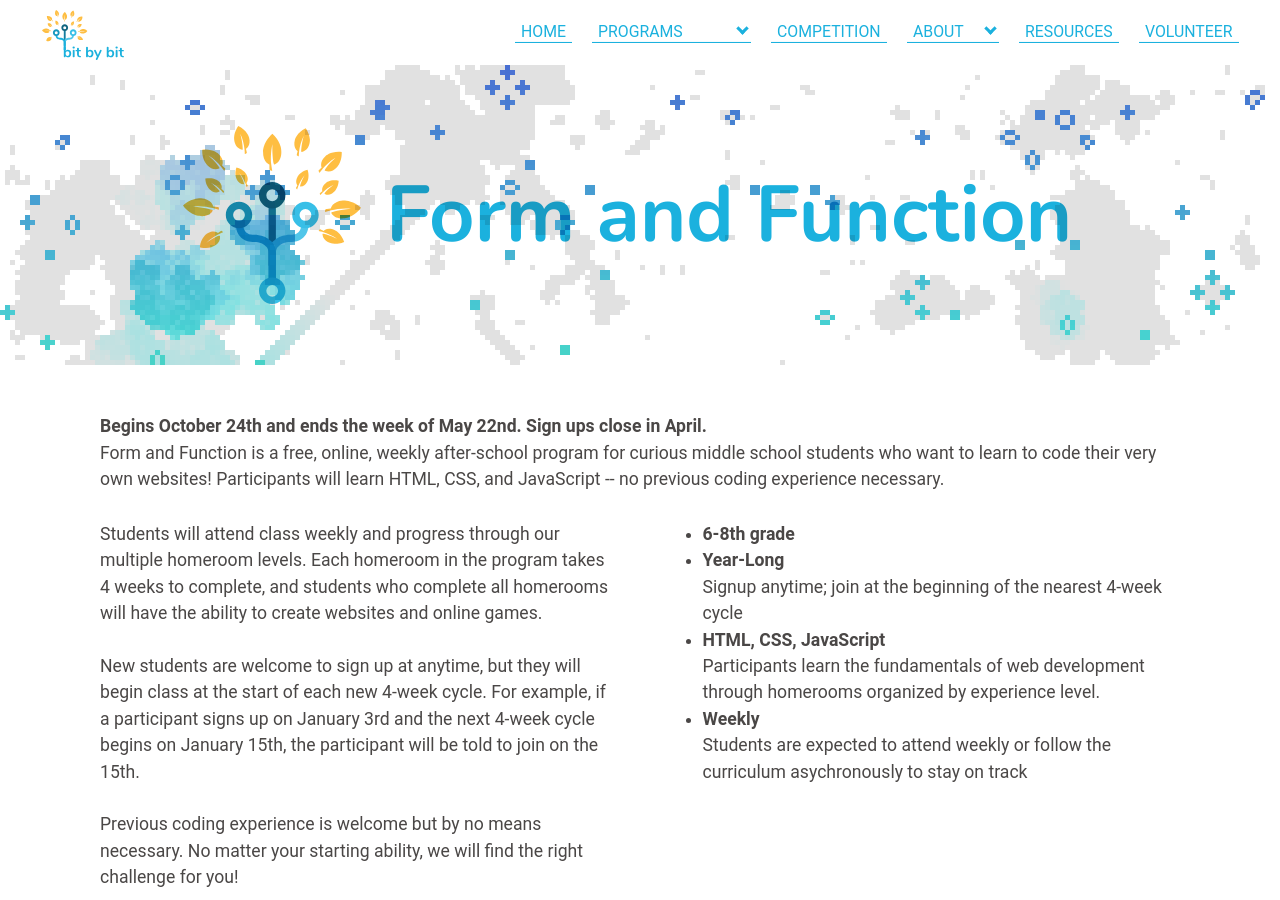
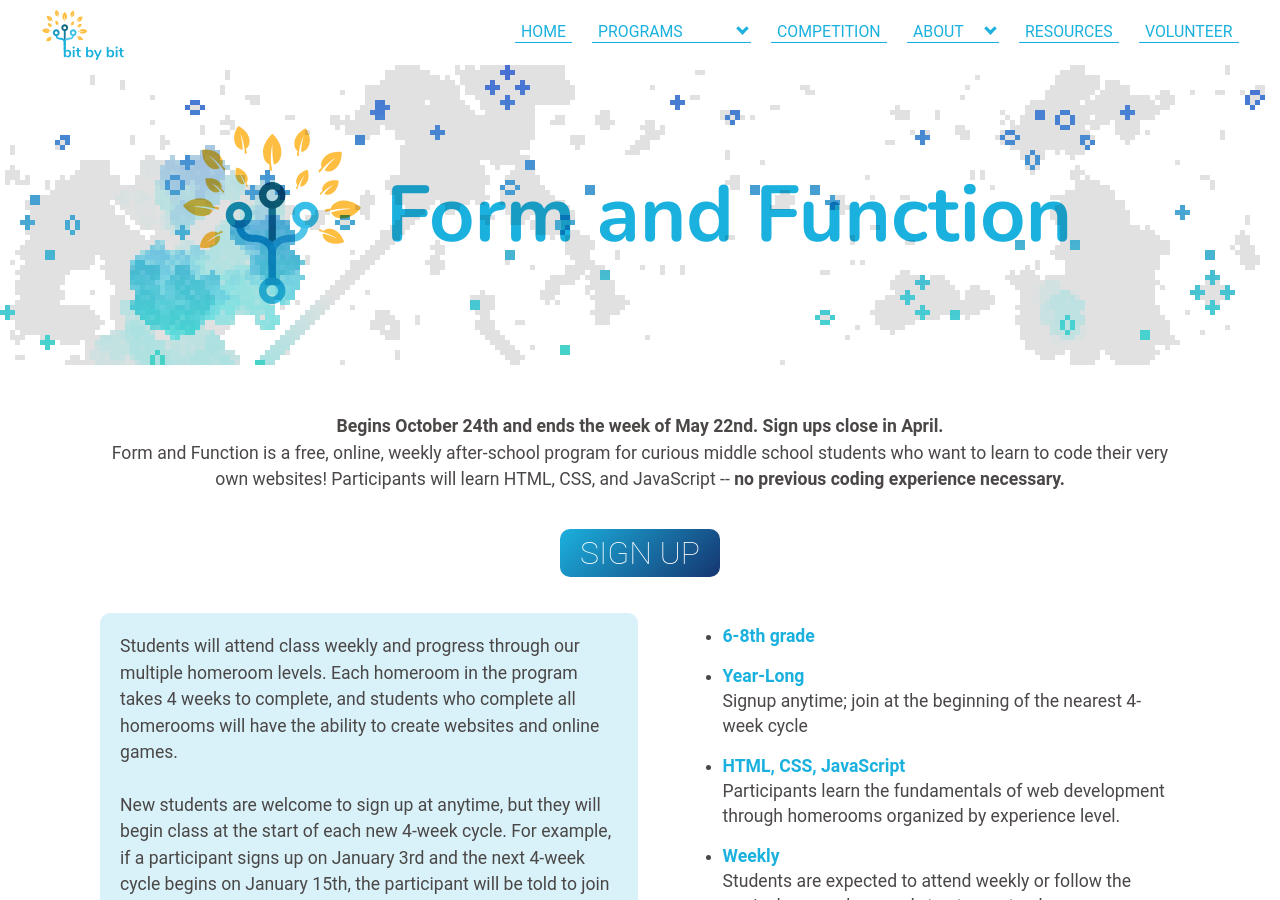
Before and after one commit to bit-by-bit-coding/bxb-website, a Jekyll site: the page built from formfunction.html, in a window 1280 px wide and 900 px high. Built offline with Jekyll 4.4.1, drawn with Linux system fonts in a browser that asks for light colours; nearby versions of some CDN libraries; some web fonts are replaced; some of the changed text lies outside the part shown.

Commit message:
update ff page design

```diff
--- a/formfunction.html
+++ b/formfunction.html
@@ -10,11 +10,20 @@
 <div class="details-container">
     <div class="details-item">
         <p class="medium-text">
+            <div class="center-text">
                 <b>Begins October 24th and ends the week of May 22nd. Sign ups close in April.</b> <br>
-            Form and Function is a free, online, weekly after-school program for curious middle school students who want to learn to code their very own websites! Participants will learn HTML, CSS, and JavaScript -- no previous coding experience necessary.
+                Form and Function is a free, online, weekly after-school program for curious middle school students who want to learn to code their very own websites! Participants will learn HTML, CSS, and JavaScript -- <b>no previous coding experience necessary.</b>
+            </div>
+
+            <br>
+            <a class="middle-button" href="https://docs.google.com/forms/d/17LjLYbPQjhnnSHzYDeMSYkUmUFlqZMBiH4jLRlVWIUc/viewform?edit_requested=true"
+            id="ff-signup">
+                <button class="action-button largebutton">Sign Up</button>
+            </a>
+            <br>
 
             <div class="details-container">
-                <div class="details-item space">
+                <div class="details-item space lightblue-box">
                     <p class="no-above">
                         Students will attend class weekly and progress through our multiple homeroom levels. Each homeroom in the program takes 4 weeks to complete, and students who complete all homerooms will have the ability to create websites and online games. <br><br>
 
@@ -23,16 +32,17 @@
                         Previous coding experience is welcome but by no means necessary. No matter your starting ability, we will find the right challenge for you!
                     </p>
                 </div>
+
                 <div class="details-item">
                     <p class="no-above">
-                        <ul class="no-above2">
-                            <li><b>6-8th grade</b></li>
-                            <li><b>Year-Long</b><br>
+                        <ul class="no-above2 more-space">
+                            <li><b class="blue-list-heading">6-8th grade</b></li>
+                            <li><b class="blue-list-heading">Year-Long</b><br>
                                 Signup anytime; join at the beginning of the nearest
                                 4-week cycle</li>
-                            <li><b>HTML, CSS, JavaScript</b><br>
+                            <li><b class="blue-list-heading">HTML, CSS, JavaScript</b><br>
                                 Participants learn the fundamentals of web development through homerooms organized by experience level.</li>
-                            <li><b>Weekly</b><br>
+                            <li><b class="blue-list-heading">Weekly</b><br>
                                 Students are expected to attend weekly or follow the curriculum asychronously to stay on track </li>
                         </ul>
                     </p>
@@ -43,69 +53,75 @@
         </p>
         <!-- <p class="title-text"><strong>Check back in the end of August when registration opens for the next school year!</strong></p> -->
         <div class="details-container blue-box">
-            <p class="details-item">
-                <br>
-                <b>Each week, students will...</b> <br> <br>
-                      Learn to code their homeroom project <br> <br>
-                      Work through our curriculum, available <a href="https://bitbybitcoding.org/ffresources">here</a> <br> <br>
-                      Work one-on-one with live instructors <br> <br>
-                      Interact with our <a href="https://tutorials.bitbybitcoding.org/">demos</a> to dive into concepts <br> <br>
-                      Gain a deeper understanding of programming and web design <br> <br>
+            <div class="details-item">
+                <p><b>Each week, students will...</b></p>
+                <ul>
+                    <li>Learn to code their homeroom project</li>
+                    <li>Work through our curriculum, available <a href="https://bitbybitcoding.org/ffresources">here</a></li>
+                    <li>Work one-on-one with live instructors</li>
+                    <li>Interact with our <a href="https://tutorials.bitbybitcoding.org/">demos</a> to dive into concepts</li>
+                    <li>Gain a deeper understanding of programming and web design</li>
+                </ul>
 
                <!-- To learn more about what those levels look like, check out our <strong><a
                     href="{{ 'homerooms.html' | relative_url | remove: '.html' }}">homeroom levels guide</a></strong>.
                     <br> <br>-->
 
-            </p>
-            <img id="ff-image" class="details-item" src="imgs\bitbotdog.PNG">
-            <p id="project-links" class="details-item">
-                <b>Students have created...</b> <a href="https://po7qc.csb.app/">
-                    <br><br>
-                    Fun facts about donuts</a> <br><br>
-                    <a href="https://1j4eb.csb.app/">Clock for cat lovers</a> <br><br> <a href="https://9mr74.csb.app/">A hangman game</a>!
-            </p>
+            </div>
+            <img id="ff-image" class="details-item" src="imgs\LeafBitbyBot.png">
+            <div id="project-links" class="details-item">
+                <p><b>Students have created...</b> </p>
+                <ul>
+                    <li><a href="https://po7qc.csb.app/">Fun facts about donuts</a> </li>
+                    <li><a href="https://1j4eb.csb.app/">Clock for cat lovers</a></li>
+                    <li><a href="https://9mr74.csb.app/">A hangman game</a>!</li>
+                </ul>
+            </div>
         </div>
 
-        <h2>Scheduling</h2>
-
+        <h2 class="noslashes center-text">Scheduling</h2>
         <div class="details-container">
-            <div class="details-item space">
+            <div class="details-item">
                 <p class="no-above">
                     Students will attend one of the three weekly sessions:
+                </p>
+                <br>
                 <ul class="no-above2">
                     <li>Monday from 4:30 to 5:30 pm PT / 7:30 to 8:30 pm ET</li>
                     <li>Wednesday from 4:30 to 5:30 pm PT / 7:30 to 8:30 pm ET</li>
                     <li>Friday from 4:30 to 5:30 pm PT / 7:30 to 8:30 pm ET</li>
                 </ul>
+                <p class="no-above2">
                     The last week of the program will be the week of the 22nd of May.
-
                 </p>
             </div>
+            <div class="center-line"></div>
             <div class="details-item">
                 <p class="no-above">
                     Form and Function will be closed for:
+                </p>
+                <br>
                 <ul class="no-above2">
                     <li>The week of November 21st for Thanksgiving</li>
                     <li>The weeks of December 19th and December 26th</li>
                     <li>The week of March 20th for Spring Break</li>
                 </ul>
-                </p>
+            </div>
         </div>
 
-        </div>
-        <p class="no-above2">
-            The last week of the program will be the week of the 22nd of May.            </p>
-        <p class="title-text"><strong>
+        <div class="center-text">
+            <p class="medium-text"><strong>
                 Online and Free -- Join From Anywhere!
                 <!-- The program is free, with a suggested donation of $20 per month! -->
             </strong></p>
-      <!--  <a class="middle-button" href="{{ 'donate.html' | relative_url | remove: '.html' }}">
-            <button class="action-button mediumbutton">Donate</button></a>
-            !-->
+        </div>
         <a class="middle-button" href="https://docs.google.com/forms/d/17LjLYbPQjhnnSHzYDeMSYkUmUFlqZMBiH4jLRlVWIUc/viewform?edit_requested=true"
         id="ff-signup">
             <button class="action-button largebutton">Sign Up</button>
         </a>
+        <!--  <a class="middle-button" href="{{ 'donate.html' | relative_url | remove: '.html' }}">
+            <button class="action-button mediumbutton">Donate</button></a>
+        -->
     </div>
 </div>
 
@@ -188,9 +204,6 @@
 <div class="section" id="testimonials">
     <h3 class="blue-box">Student Testimonials</h3>
     <div class="testimonial-container">
-        <span class="testimonial-item">
-            <img id="beachbot" src="imgs/beachbot.png">
-        </span>
         <span class="testimonial-item centertext">
             <em>
                 Form & Function was amazing!! I loved to code with great helpers and teachers! Every week, coming back,
@@ -204,6 +217,14 @@
                 coding and programming.
             </em>
             <p><strong class="author">Angel</strong></p>
+        </span>
+        <span class="testimonial-item centertext">
+            <em>
+                This program was amazing! It taught me many basic coding skills that I would not have learned, and the
+                volunteers were amazing too. They dedicated so much time to make sure I understand what was taught and
+                that I had no problems. They also helped me with my own projects too!
+            </em>
+            <p><strong class="author">Samuel</strong></p>
         </span>
         <span class="testimonial-item centertext">
             <em>
@@ -224,13 +245,5 @@
             </em>
             <p><strong class="author">Anonymous</strong></p>
         </span>
-        <span class="testimonial-item centertext">
-            <em>
-                This program was amazing! It taught me many basic coding skills that I would not have learned, and the
-                volunteers were amazing too. They dedicated so much time to make sure I understand what was taught and
-                that I had no problems. They also helped me with my own projects too!
-            </em>
-            <p><strong class="author">Samuel</strong></p>
-        </span>
     </div>
 </div>
--- a/styles/programdetails.scss
+++ b/styles/programdetails.scss
@@ -2,6 +2,10 @@
 ---
 
 @import "variables";
+
+.center-text{
+  text-align: center;
+}
 
 .title-text{
   font-size: 1rem;
@@ -330,10 +334,17 @@
 }
 
 .testimonial-item {
-	padding: 10px;
+	padding: 0 15px 0 15px;
 	text-align: center;
-	flex: 1 1 400px;
+	flex: 1 1 300px;
 	flex-wrap: wrap;
+  border-radius: 10px;
+  background-color: #1bb1de2a;
+  margin: 20px;
+  min-height: min-content;
+  max-height: 80%;
+  border-top: 20px solid #1bb1de00;
+  width: max-content;
 }
 
 .author {
@@ -342,7 +353,7 @@
 }
 
 /*width: 20%;*/
-em {
+/*em {
 	&:before {
 		content: "“";
 		color: $main;
@@ -359,7 +370,8 @@
 		font-family: $heading-font;
 		vertical-align: middle;
 	}
-}
+}*/
+
 #beachbot {
   height: 200px;
 }
@@ -443,11 +455,35 @@
 
 //Form and Function
 #ff-image {
-  width: 20vw;
+  width: 30vw;
   max-width: 250px;
   margin: 15px;
-  margin-right: 35px;
-  padding: 0 20px;
+}
+
+.lightblue-box{
+  border-radius: 10px;
+  background-color: #1bb1de2a;
+  padding: 20px;
+}
+
+.blue-list-heading{
+  color: $main;
+}
+
+.more-space{
+  line-height: 25px;
+
+  li{
+    padding-bottom: 15px;
+  }
+}
+
+.center-line{
+  background-color: $dark;
+  opacity: 75%;
+  margin: 15px 20px 15px 25px;
+  border-radius: 10px;
+  width: 3px;
 }
 
 //Competition
```
Lines whose indentation alone changed are shown as unchanged.
